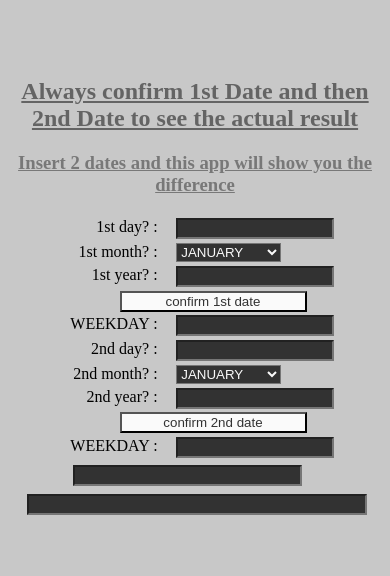
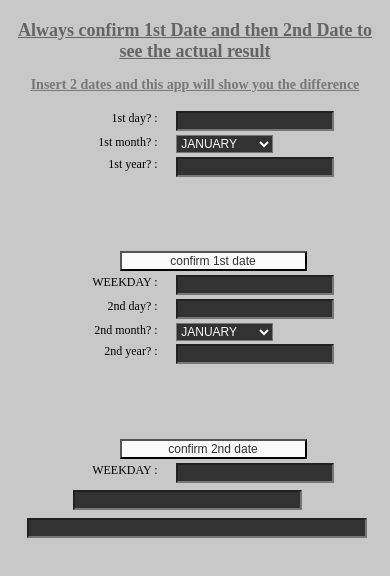
Before and after one commit to Shaikh-Abrar-Kabir/jscalendarrun, a plain HTML site: page index.html in a window 390 px wide. Drawn offline with Linux system fonts and the light colour scheme.

Commit message:
Add files via upload

```diff
--- a/calcss.css
+++ b/calcss.css
@@ -14,14 +14,14 @@ input {
 
 }
 select {
-    margin-top: 1%;;
+    margin-top: 1%;
 
 }
 
 
 input, label,button,select {
     float:left;
-
+    font-size: 20px;
 
 }
 
@@ -39,9 +39,9 @@ button{
 
 
 
-#textbox1 #textbox2 #textbox3 #textbox4 #textbox5 #textbox6 #textbox7 #textbox8{
+#textbox1,#textbox2,#textbox3,#textbox4,#textbox5,#textbox6,#textbox7,#textbox8{
 
-    margin-bottom: 3%;
+
     margin-left: 55%
     margin-top: 0%;
 
@@ -79,7 +79,7 @@ button{
 
 #textbox1,#textbox2,#textbox3,#textbox4,#textbox5,#textbox6,#textbox7,#textbox8,#textbox9,#textbox10{
     background-color: rgb(50,50,50);
-    color: rgb(250,250,250);;
+    color: rgb(250,250,250);
 }
 
 #button,#button2{
@@ -89,6 +89,8 @@ button{
 
 
 body {
+
+	font-size: 20px;
 
     margin-top: 5%;
 
@@ -101,12 +103,17 @@ body {
 
 @media only screen and (max-width: 700px) {
 
+body {
 
+	font-size: 12px;
+
+}
 
 button{
 
     width:50%;
     margin-left: 30%;
+    margin-top: 20%;
 
 }
 
@@ -123,7 +130,7 @@ button{
       width:90%;
        margin-left: 5%;
        padding-left: 0%;
-       padding-right: 0%
+       padding-right: 0%;
 
 }
 
@@ -140,12 +147,13 @@ label {
 
 }
 
+input, label,button,select {
 
+    font-size: 12px;
 
-body {
-
-    margin-top: 20%;
 }
 
 
+
+
 }
--- a/index.html
+++ b/index.html
@@ -9,7 +9,7 @@
 <body>
 
 <h2 style="color: rgb(100,100,100)"><u><center>Always confirm 1st Date and then 2nd Date to see the actual result</center></u></h2>
-<h3 style="color: rgb(120,120,120)"><u><center>Insert 2 dates and this app will show you the difference</center></u></h2>
+<h3 style="color: rgb(120,120,120)"><u><center>Insert 2 dates and this app will show you the difference</center></u></h3>
 
 <div id='id1'>
 <label for="textbox1">1st day? : </label>
@@ -66,5 +66,6 @@
 
 <script src="caljs.js"></script>
 </div>
+
 </body>
 </html>
```
